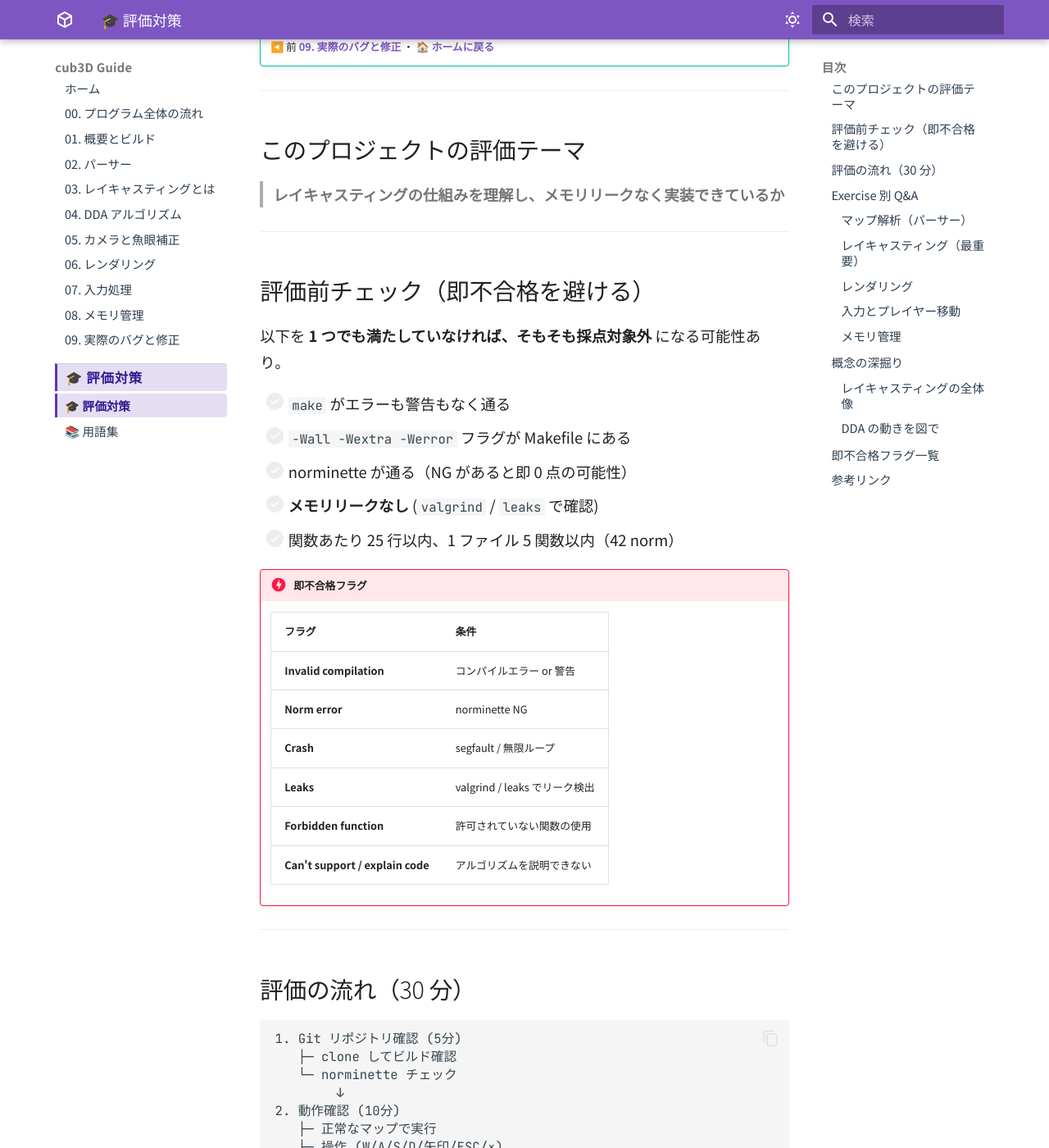
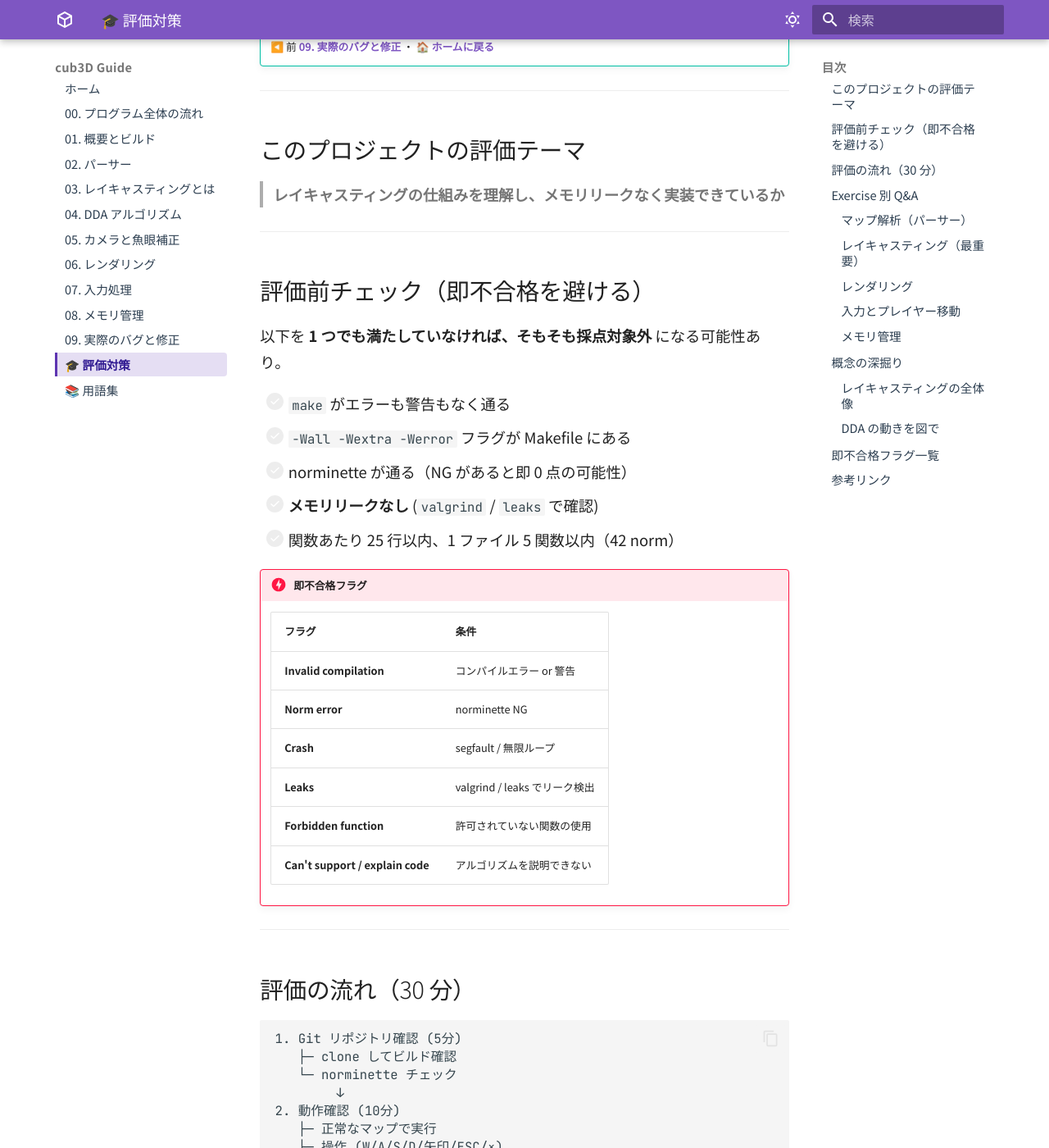
Before and after one commit to Tsunanko/cub3d-guide, an MkDocs documentation site: the page built from docs/eval.md, in a window 1280 px wide and 1400 px high, scrolled down 200 px. Shown: the whole window at 82% size. Built offline with MkDocs 1.6.1 and Material for MkDocs 9.7.7, drawn with Linux system fonts in a browser that asks for light colours.

Commit message:
Fix sidebar duplicate row and heading line-break artifacts
Port the same sidebar and heading fixes from netpractice-guide: stop
styling the mobile-only <label> toggle (which was showing as a second
"02. パーサー" row on desktop) and add word-break: keep-all to headings
to prevent awkward wraps like "02. パーサー（.cub / ファイルの読み込み）".

Co-Authored-By: Claude Opus 4.7 (1M context) <noreply@anthropic.com>

```diff
--- a/docs/stylesheets/extra.css
+++ b/docs/stylesheets/extra.css
@@ -19,6 +19,18 @@
 .md-typeset h2 { font-size: clamp(1.25rem, 1.05rem + 0.6vw, 1.5rem); margin-top: 1.8em; }
 .md-typeset h3 { font-size: clamp(1.05rem, 0.95rem + 0.3vw, 1.2rem); }
 .md-typeset h4 { font-size: 1.05rem; }
+
+/* 見出しは日本語単位で改行（半角スペース前後で変な位置に折れないように） */
+.md-typeset h1,
+.md-typeset h2,
+.md-typeset h3,
+.md-typeset h4,
+.md-typeset h5,
+.md-typeset h6 {
+    word-break: keep-all;
+    overflow-wrap: break-word;
+    line-break: strict;
+}
 
 /* サイドバー・ナビは本文より一回り小さく */
 .md-nav {
@@ -251,9 +263,10 @@
     letter-spacing: 0.02em;
 }
 
-.md-nav__item--section > .md-nav__link,
-.md-nav--secondary .md-nav__item--nested > .md-nav__link,
-.md-nav__list > .md-nav__item > label.md-nav__link {
+/* セクション見出し（nav.sections の非リンク見出し）のみスタイル。
+ * label.md-nav__link はモバイル展開用で Material がデフォルトで hide している
+ * ため触らない（触るとデスクトップで「02. パーサー」が 2 重表示になる）。 */
+.md-nav__item--section > .md-nav__link {
     cursor: default;
     font-weight: 700;
     font-size: 0.82rem;
@@ -267,9 +280,7 @@
     opacity: 1;
 }
 
-[data-md-color-scheme="slate"] .md-nav__item--section > .md-nav__link,
-[data-md-color-scheme="slate"] .md-nav--secondary .md-nav__item--nested > .md-nav__link,
-[data-md-color-scheme="slate"] .md-nav__list > .md-nav__item > label.md-nav__link {
+[data-md-color-scheme="slate"] .md-nav__item--section > .md-nav__link {
     color: #ce93d8;
     border-top-color: rgba(255, 255, 255, 0.12);
 }
@@ -284,7 +295,8 @@
     color: #ce93d8;
 }
 
-.md-nav__item:not(.md-nav__item--section) > .md-nav__link {
+/* クリック可能ページリンクは a 要素のみ。label は触らない。 */
+.md-nav__item:not(.md-nav__item--section) > a.md-nav__link {
     display: block;
     padding: 0.35em 0.6em;
     margin: 0.1em 0;
@@ -297,41 +309,47 @@
                 padding-left 0.15s ease;
 }
 
-[data-md-color-scheme="slate"] .md-nav__item:not(.md-nav__item--section) > .md-nav__link {
+[data-md-color-scheme="slate"] .md-nav__item:not(.md-nav__item--section) > a.md-nav__link {
     color: #cfd8dc;
 }
 
-.md-nav__item:not(.md-nav__item--section) > .md-nav__link:hover {
+.md-nav__item:not(.md-nav__item--section) > a.md-nav__link:hover {
     background-color: rgba(94, 53, 177, 0.10);
     border-left-color: #5e35b1;
     color: #311b92;
     padding-left: 0.9em;
 }
-[data-md-color-scheme="slate"] .md-nav__item:not(.md-nav__item--section) > .md-nav__link:hover {
+[data-md-color-scheme="slate"] .md-nav__item:not(.md-nav__item--section) > a.md-nav__link:hover {
     background-color: rgba(206, 147, 216, 0.14);
     border-left-color: #ce93d8;
     color: #ffffff;
 }
 
-.md-nav__link--active,
-.md-nav__item:not(.md-nav__item--section) > .md-nav__link--active {
+.md-nav__item:not(.md-nav__item--section) > a.md-nav__link--active {
     background-color: rgba(94, 53, 177, 0.16);
     border-left-color: #5e35b1;
     color: #311b92 !important;
     font-weight: 600;
 }
-[data-md-color-scheme="slate"] .md-nav__link--active,
-[data-md-color-scheme="slate"] .md-nav__item:not(.md-nav__item--section) > .md-nav__link--active {
+[data-md-color-scheme="slate"] .md-nav__item:not(.md-nav__item--section) > a.md-nav__link--active {
     background-color: rgba(206, 147, 216, 0.20);
     border-left-color: #ce93d8;
     color: #ffffff !important;
 }
 
-.md-nav__link:focus-visible {
+/* label.md-nav__link (モバイル展開トグル) は Material の default に委ねる */
+label.md-nav__link {
+    margin: 0 !important;
+    padding: 0 !important;
+    border: 0 !important;
+    background: transparent !important;
+}
+
+a.md-nav__link:focus-visible {
     outline: 2px solid #5e35b1;
     outline-offset: 1px;
 }
-[data-md-color-scheme="slate"] .md-nav__link:focus-visible {
+[data-md-color-scheme="slate"] a.md-nav__link:focus-visible {
     outline-color: #ce93d8;
 }
 
```
